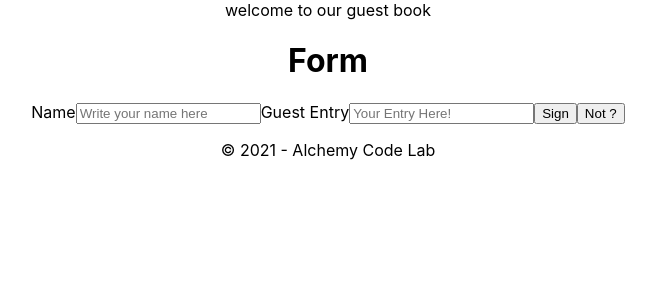
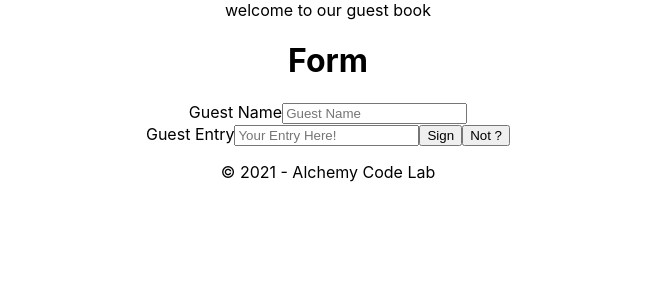
Before and after one commit to VioletKatrinStewart/adv-react-guestbook, a React (Create React App) app: page / in a window 1280 px wide. Shown: the top 300 px of the page, without its empty margins (312-968 px from the left). Built offline with nearby package versions, Linux system fonts and the light colour scheme.

Commit message:
refactored code for name state and got name displaying on page with entry

```diff
--- a/src/components/GuestBook/GuestBook.jsx
+++ b/src/components/GuestBook/GuestBook.jsx
@@ -34,19 +34,14 @@ export default function GuestBook() {
     </div>
   );
 
-  //   const displayMessage = user ? `Thanks for Signing ${user}!` : 'Please Sign the Guestbook!';
+  const displayMessage = user ? `Thanks for Signing ${user}!` : 'Please Sign the Guestbook!';
+
   return (
     <div>
       <h1>Form</h1>
+      {!user && guestNameInput}
       <form onSubmit={handleSubmit}>
-        <label>Name</label>
-        <input
-          type="text"
-          id="nameEntry"
-          value={user}
-          placeholder="Write your name here"
-          onChange={(e) => setUser(e.target.value)}
-        />
+        {/*  */}
         <label>Guest Entry</label>
         <input
           type="text"
@@ -59,6 +54,7 @@ export default function GuestBook() {
         <button
           onClick={() => {
             setGuestEntry('');
+            setUser('');
             setName('');
           }}
         >
@@ -68,3 +64,14 @@ export default function GuestBook() {
     </div>
   );
 }
+
+{
+  /* <label>Name</label>
+        <input
+          type="text"
+          id="nameEntry"
+          value={user}
+          placeholder="Write your name here"
+          onChange={(e) => setUser(e.target.value)}
+        /> */
+}
```
